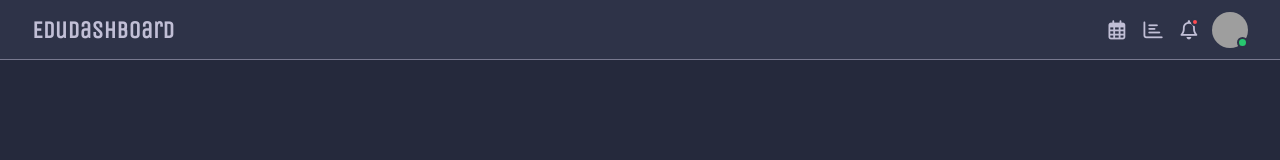
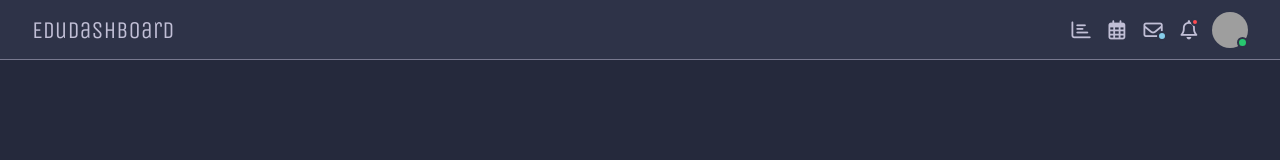
Before and after one commit to joseph-johnson27001/education-dashboard, a Vue app: page / in a window 1280 px wide. Shown: the top 160 px of the page. Built offline with nearby package versions, Linux system fonts and the light colour scheme; grey boxes are pictures that could not be loaded.

Commit message:
Messages icon and alert

```diff
--- a/src/components/Navigation/TopNav.vue
+++ b/src/components/Navigation/TopNav.vue
@@ -5,10 +5,16 @@
 
       <div class="right-icons">
         <div class="icon-container">
+          <i class="far fa-chart-bar"></i>
+        </div>
+        <div class="icon-container">
           <i class="far fa-calendar-alt"></i>
         </div>
-        <div class="icon-container">
-          <i class="far fa-chart-bar"></i>
+
+        <div class="icon-container" title="Messages - Open inbox">
+          <i class="far fa-envelope message-icon">
+            <span class="message-dot"></span
+          ></i>
         </div>
         <div class="icon-container notification">
           <i class="far fa-bell notification-icon">
@@ -48,7 +54,6 @@
 .logo {
   font-family: "Unica One", sans-serif;
   font-size: 1.5rem;
-  font-weight: bold;
 }
 
 .right-icons {
@@ -65,6 +70,7 @@
   border-radius: 8px;
   transition: background-color 0.3s ease;
   cursor: pointer;
+  position: relative;
 }
 
 .icon-container:hover {
@@ -89,6 +95,21 @@
   position: absolute;
   top: -2px;
   right: -2px;
+  border: 2px solid #2e3348;
+}
+
+.message-icon {
+  position: relative;
+}
+
+.message-dot {
+  width: 10px;
+  height: 10px;
+  background: skyblue;
+  border-radius: 50%;
+  position: absolute;
+  bottom: -2px;
+  right: -4px;
   border: 2px solid #2e3348;
 }
 
```
